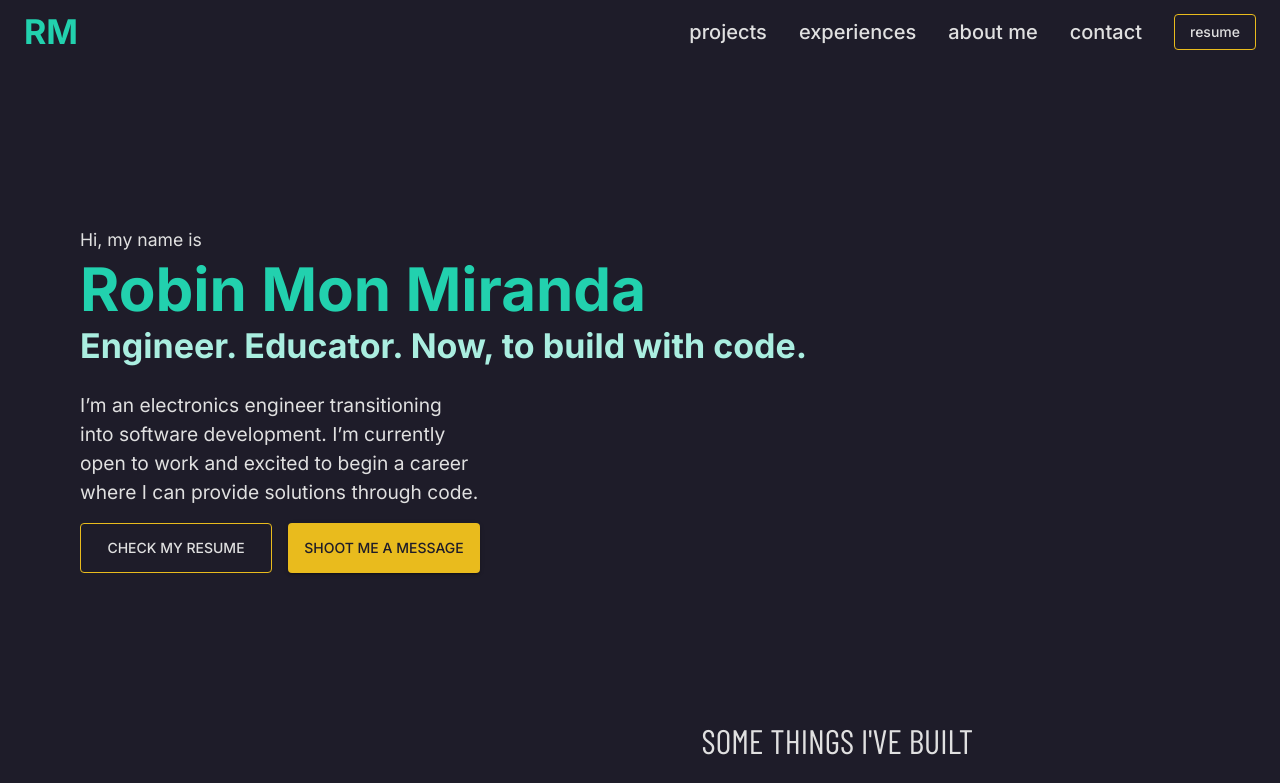
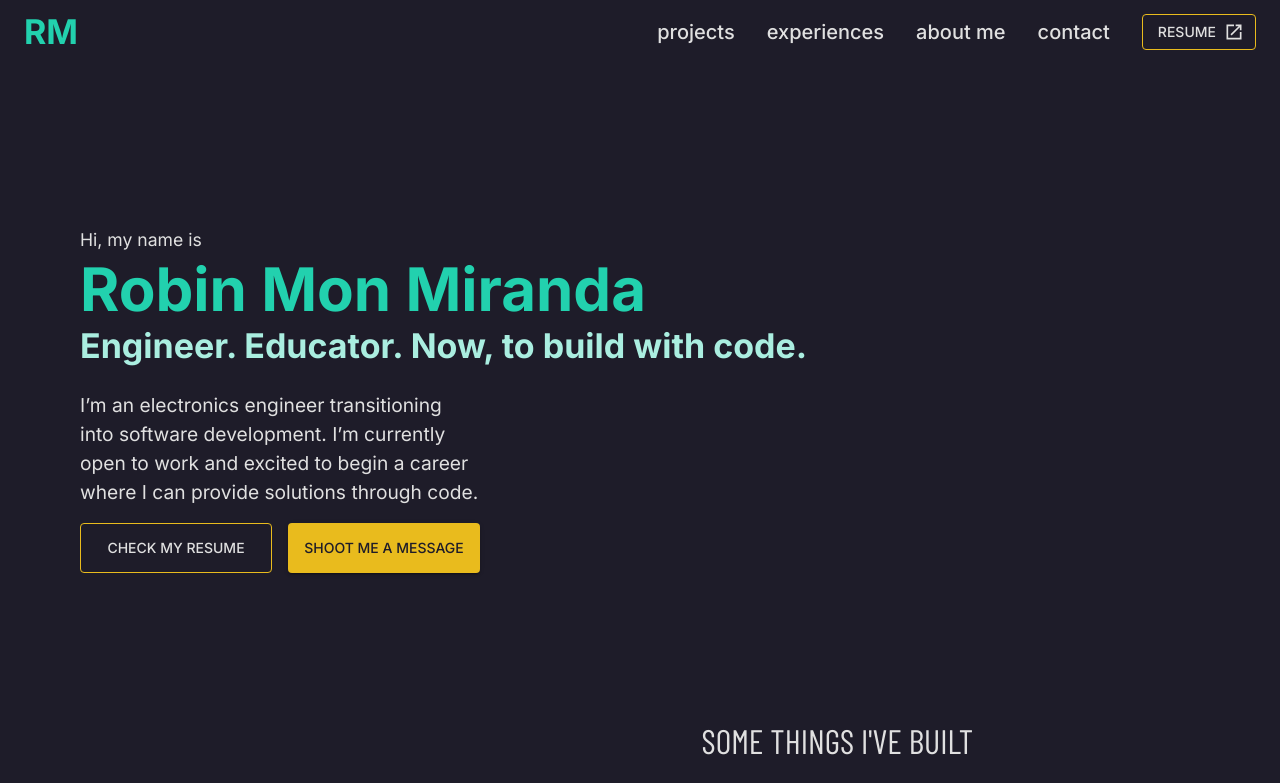
Before and after one commit to aramind/robin-mon-miranda-dev-portfolio, a React (Create React App) app: page / in a window 1280 px wide. Shown: the top 783 px of the page. Built offline with nearby package versions, Linux system fonts and the light colour scheme; a web font is replaced by a local one.

Commit message:
feat: extracting the resume buttons for nav

```diff
--- a/src/components/CTAButtons.jsx
+++ b/src/components/CTAButtons.jsx
@@ -1,5 +1,6 @@
 import { Button, Stack } from "@mui/material";
 import React from "react";
+import { links } from "../data/data";
 
 const CTAButtons = ({ direction, handleOpenMessageDialog }) => {
   return (
@@ -9,7 +10,14 @@ const CTAButtons = ({ direction, handleOpenMessageDialog }) => {
       spacing={2}
       mt={2}
     >
-      <Button variant="outlined" fullWidth sx={{ py: 1.5 }}>
+      <Button
+        variant="outlined"
+        fullWidth
+        sx={{ py: 1.5 }}
+        onClick={() =>
+          window.open(links?.resume, "_blank", "noopener,noreferrer")
+        }
+      >
         CHECK MY RESUME
       </Button>
       <Button
--- /dev/null
+++ b/src/components/ResumeButton.jsx
@@ -0,0 +1,19 @@
+import { Button } from "@mui/material";
+import { links } from "../data/data";
+import { LaunchIcon } from "../utils/muiIcons";
+
+const ResumeButton = () => {
+  return (
+    <Button
+      variant="outlined"
+      onClick={() =>
+        window.open(links?.resume, "_blank", "noopener,noreferrer")
+      }
+      endIcon={<LaunchIcon />}
+    >
+      RESUME
+    </Button>
+  );
+};
+
+export default ResumeButton;
--- a/src/data/data.js
+++ b/src/data/data.js
@@ -204,3 +204,8 @@ export const contactDetails = [
 
 export const sendMessageURL =
   "https://ilms-6l0w.onrender.com/v1/special/messages/dev/master";
+
+export const links = {
+  resume:
+    "https://drive.google.com/file/d/118Do2i__BE9iW-Ugsui91sbZb9wJGOdt/view?usp=sharing",
+};
--- a/src/sections/navbar/NavLinksMobile.jsx
+++ b/src/sections/navbar/NavLinksMobile.jsx
@@ -10,6 +10,8 @@ import {
 import React, { useState } from "react";
 import useActiveSection from "../../hooks/useActiveSection";
 import { HamburgerIcon } from "../../utils/muiIcons";
+import { links } from "../../data/data";
+import ResumeButton from "../../components/ResumeButton";
 
 const NavLinksMobile = ({ sections }) => {
   const [anchorMenu, setAnchorMenu] = useState(null);
@@ -60,7 +62,7 @@ const NavLinksMobile = ({ sections }) => {
         ))}
 
         <Box width={1} className="centered" my={2}>
-          <Button variant="outlined">resume</Button>
+          <ResumeButton />
         </Box>
       </Menu>
     </>
--- a/src/sections/navbar/NavbarLinks.jsx
+++ b/src/sections/navbar/NavbarLinks.jsx
@@ -1,6 +1,8 @@
-import { Button, Link, Stack, Typography } from "@mui/material";
+import { Link, Stack, Typography } from "@mui/material";
 import React from "react";
 import useActiveSection from "../../hooks/useActiveSection";
+
+import ResumeButton from "../../components/ResumeButton";
 
 const NavbarLinks = ({ sections }) => {
   const active = useActiveSection(sections.map((s) => s.name));
@@ -28,7 +30,7 @@ const NavbarLinks = ({ sections }) => {
           </Typography>
         </Link>
       ))}
-      <Button variant="outlined">resume</Button>
+      <ResumeButton />
     </Stack>
   );
 };
```
